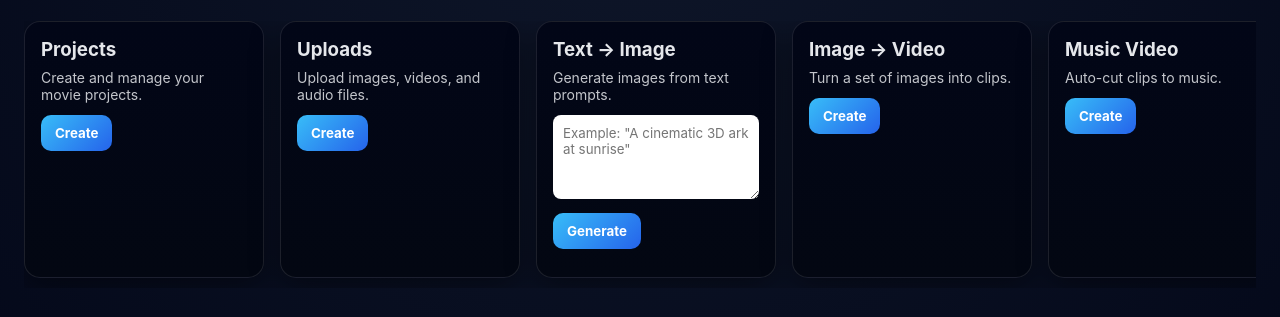
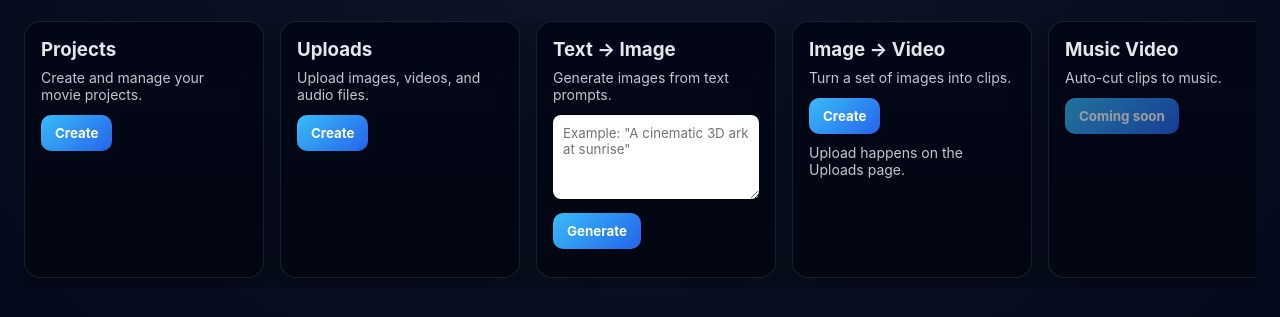
Before and after one commit to iSwat22/studio-dashboard, a website: page public/index.html in a window 1280 px wide. Shown: the part 173-490 px from the top of the page. Drawn offline with Linux system fonts and the light colour scheme.

Commit message:
Refactor HTML comments and button actions

```diff
--- a/public/index.html
+++ b/public/index.html
@@ -5,7 +5,7 @@
   <title>Quanna Leap AI</title>
   <meta name="viewport" content="width=device-width, initial-scale=1.0" />
 
-  <!-- CSS (absolute path) -->
+  <!-- CSS -->
   <link rel="stylesheet" href="/style.css" />
 </head>
 
@@ -66,19 +66,19 @@
       <div class="card">
         <h3>Image → Video</h3>
         <p>Turn a set of images into clips.</p>
-        <button class="btn" id="i2vBtn" type="button">Create</button>
-        <p id="i2vStatus" style="margin-top:10px; opacity:.9;"></p>
+        <button class="btn" type="button" onclick="location.href='/uploads.html'">Create</button>
+        <p style="margin-top:10px; opacity:.85;">Upload happens on the Uploads page.</p>
       </div>
 
       <div class="card">
         <h3>Music Video</h3>
         <p>Auto-cut clips to music.</p>
-        <button class="btn" id="mvBtn" type="button">Create</button>
+        <button class="btn" type="button" disabled>Coming soon</button>
       </div>
     </section>
   </main>
 
-  <!-- JS (absolute path). Put at bottom so DOM is ready. -->
+  <!-- JS -->
   <script src="/script.js"></script>
 </body>
 </html>
```
